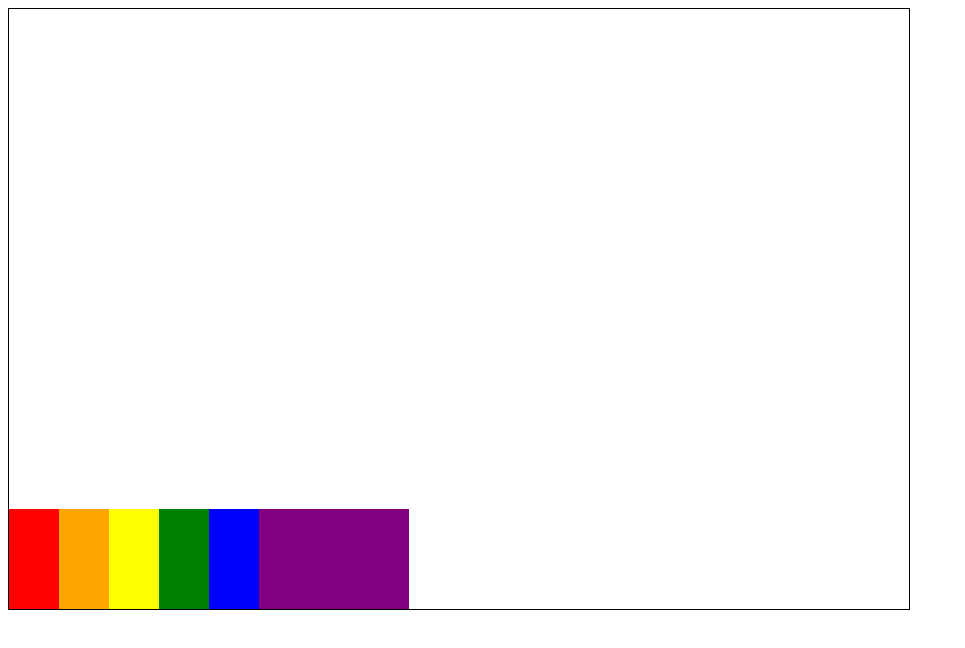
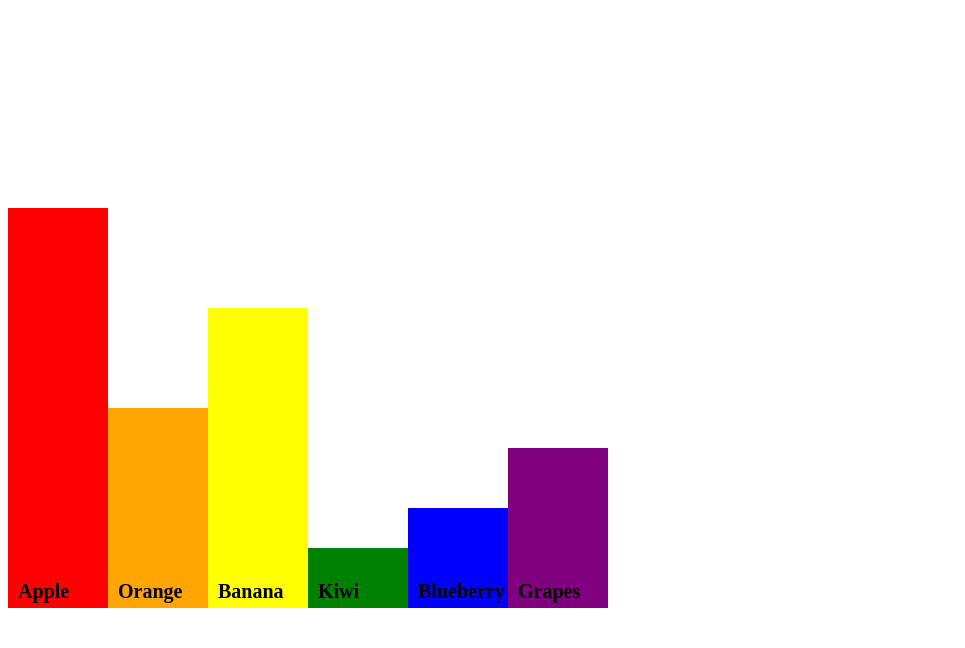
Before and after one commit to mich809/mich809.github.io, a plain HTML site: page lab1.html in a window 1280 px wide. Shown: the whole page, without its empty margins (0-965 px from the left). Drawn offline with Linux system fonts and the light colour scheme.

Commit message:
Updated Lab 1

```diff
--- a/lab1.html
+++ b/lab1.html
@@ -2,10 +2,12 @@
 <html>
   <head>
     <meta charset="utf-8" />
+
   </head>
-  <body onload="draw();">
+  <body>
+
+
+    <canvas id="canvas" width="900" height="600" >
     <script src="lab1.js"></script>
-
-    <canvas id="canvas" width="900" height="600" style="border:1px solid">
   </body>
 </html>
--- a/lab1.js
+++ b/lab1.js
@@ -7,18 +7,26 @@ let fruit = [
   { name: "Grapes", quantity: 8, color: "purple" },
 ];
 
-let x = 0;
+const canvas = document.getElementById("canvas");
+const ctx = canvas.getContext("2d");
+drawChart(ctx);
 
-function draw() {
-  var canvas = document.getElementById("canvas");
-  if (canvas.getContext) {
-    var ctx = canvas.getContext("2d");
-    for (var i = 0; i < fruit.length; i++) {
-      var obj = fruit[i];
-
-      ctx.fillStyle = obj.color;
-      ctx.fillRect(x, 500, 150, 100);
-      x += 50;
-    }
+function drawChart(ctx) {
+  let position = 0;
+  for (let i = 0; i < fruit.length; i++) {
+    drawBar(ctx, position, fruit[i].quantity, fruit[i].color);
+    writeFruitName(ctx, position, fruit[i].name);
+    position += 100;
   }
 }
+
+function drawBar(ctx, position, height, fruitColor) {
+  ctx.fillStyle = fruitColor;
+  ctx.fillRect(position, 600, 100, -height * 20);
+}
+
+function writeFruitName(ctx, position, fruitName) {
+  ctx.fillStyle = "black";
+  ctx.font = "bold 20px serif";
+  ctx.fillText(fruitName, position + 10, 590);
+}
```
